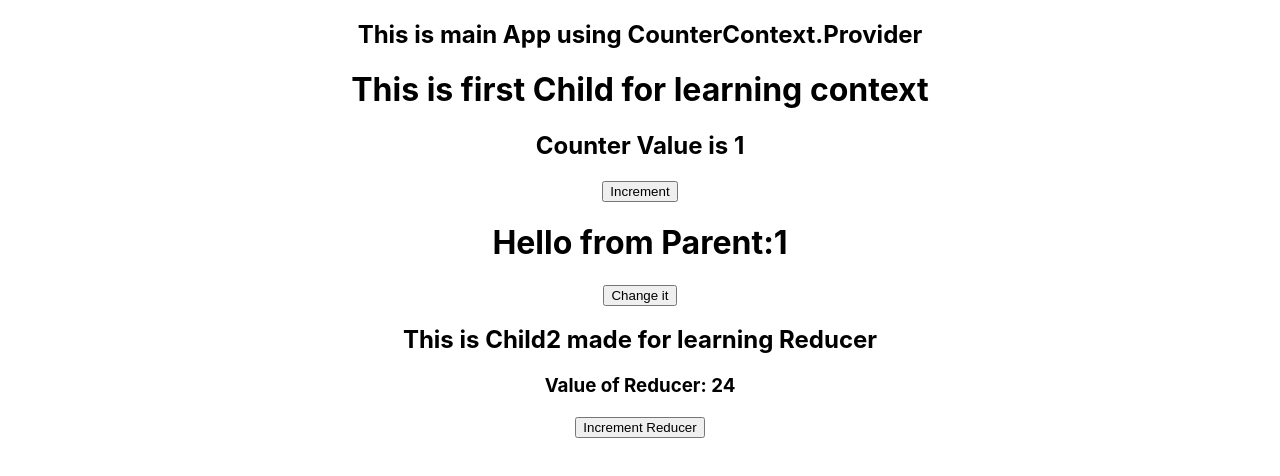
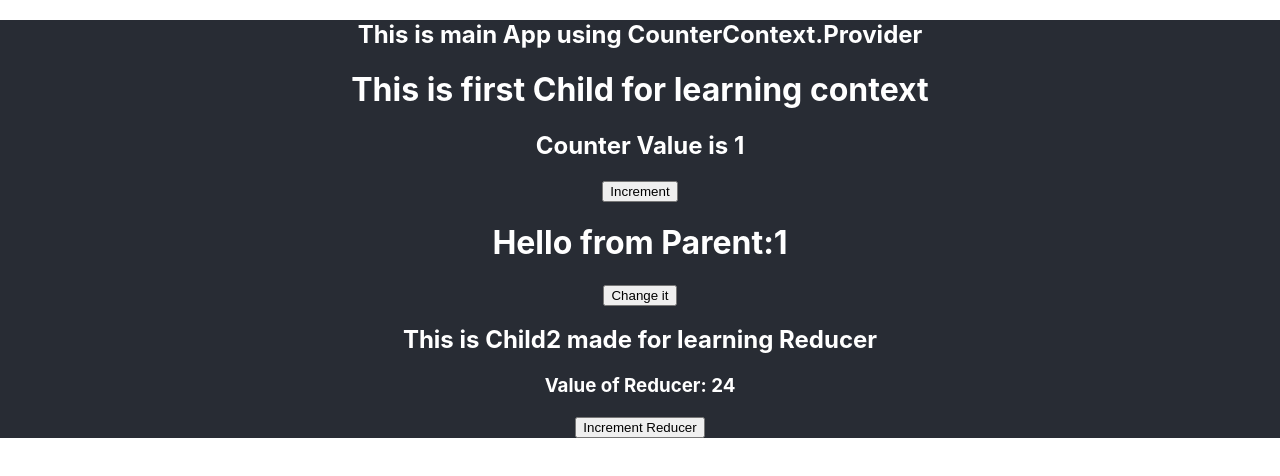
Before and after one commit to SanaAlvi/React-App2, a React (Create React App) app: page / in a window 1280 px wide. Shown: the top 476 px of the page. Built offline with nearby package versions, Linux system fonts and the light colour scheme.

Commit message:
Update App.css

```diff
--- a/src/App.css
+++ b/src/App.css
@@ -1,5 +1,7 @@
 .App {
   text-align: center;
+  background-color: #282c34;
+  color: white;
 }
 
 .App-logo {
```
